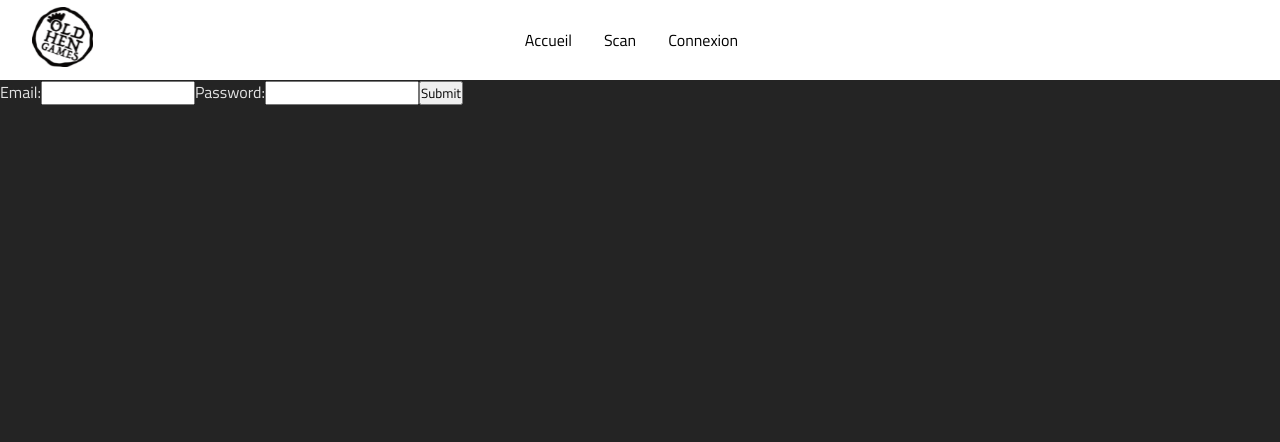
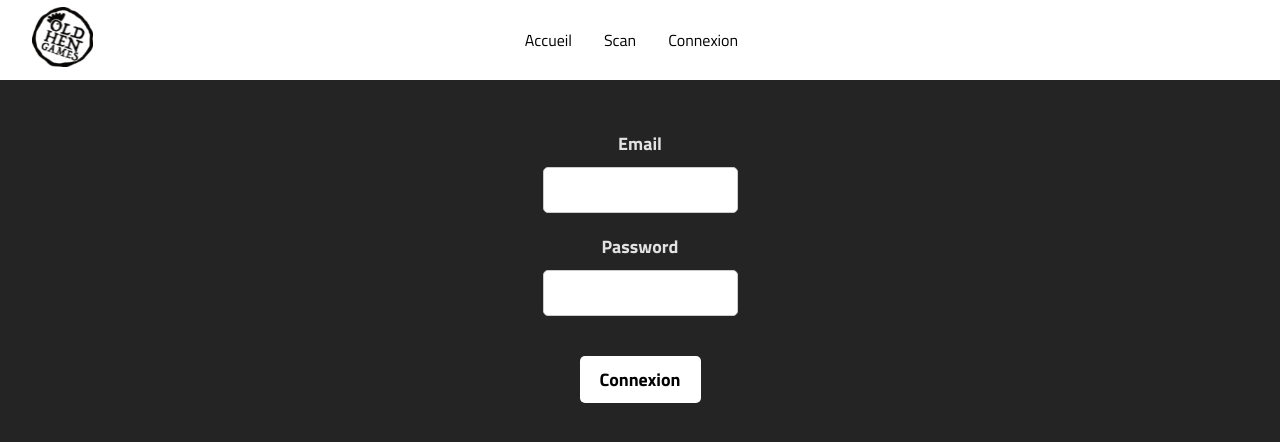
Before and after one commit to KillianBcr/AgeOfChampagne-Front, a React (Vite) app: page /login in a window 1280 px wide. Shown: the top 442 px of the page. Built offline with nearby package versions, Linux system fonts and the light colour scheme; no server answers.

Commit message:
Ajout d'un style pour le formulaire

```diff
--- a/src/App.jsx
+++ b/src/App.jsx
@@ -12,7 +12,7 @@ function App() {
         <>
           <Navbar />
           <div className="App">
-            <Routes>
+          <Routes>
               <Route path="/login" element={<LoginForm />} />
               <Route path="/scan" element={<Qrcode />} />
             </Routes>
--- /dev/null
+++ b/src/Styles/login.css
@@ -0,0 +1,41 @@
+form {
+    display: flex;
+    flex-direction: column;
+    align-items: center;
+    margin-top: 50px;
+  }
+
+  label {
+    display: flex;
+    flex-direction: column;
+    align-items: center;
+    margin-bottom: 20px;
+    font-size: 18px;
+    font-weight: bold;
+  }
+
+  input[type="email"],
+  input[type="password"] {
+    padding: 10px;
+    font-size: 16px;
+    border: 1px solid #ccc;
+    border-radius: 5px;
+    width: 100%;
+    margin-top: 10px;
+  }
+
+  button[type="submit"] {
+    background-color: #ffffff;
+    color: #000000;
+    border: none;
+    border-radius: 5px;
+    padding: 10px 20px;
+    font-size: 18px;
+    font-weight: bold;
+    margin-top: 20px;
+    cursor: pointer;
+  }
+
+  button[type="submit"]:hover {
+    background-color: #ffffff;
+  }
--- a/src/components/LoginForm.jsx
+++ b/src/components/LoginForm.jsx
@@ -1,6 +1,8 @@
 import React, { useContext,useState } from 'react';
 import { BASE_URL } from '../services/api/users';
 import { UserContext } from '../services/api/users';
+import "../Styles/login.css";
+
 
 const LoginForm = () => {
 const [email, setEmail] = useState('');
@@ -46,14 +48,14 @@ fetch(`${BASE_URL}login`, {
 return (
 <form onSubmit={handleSubmit}>
 <label>
-Email:
+Email
 <input type="email" value={email} onChange={handleEmailChange} />
 </label>
 <label>
-Password:
+Password
 <input type="password" value={password} onChange={handlePasswordChange} />
 </label>
-<button type="submit">Submit</button>
+<button type="submit">Connexion</button>
 </form>
 );
 };
```
Also changed, not shown: src/assets/AOC_White.svg (added), src/index.css (line endings or trailing spaces).
